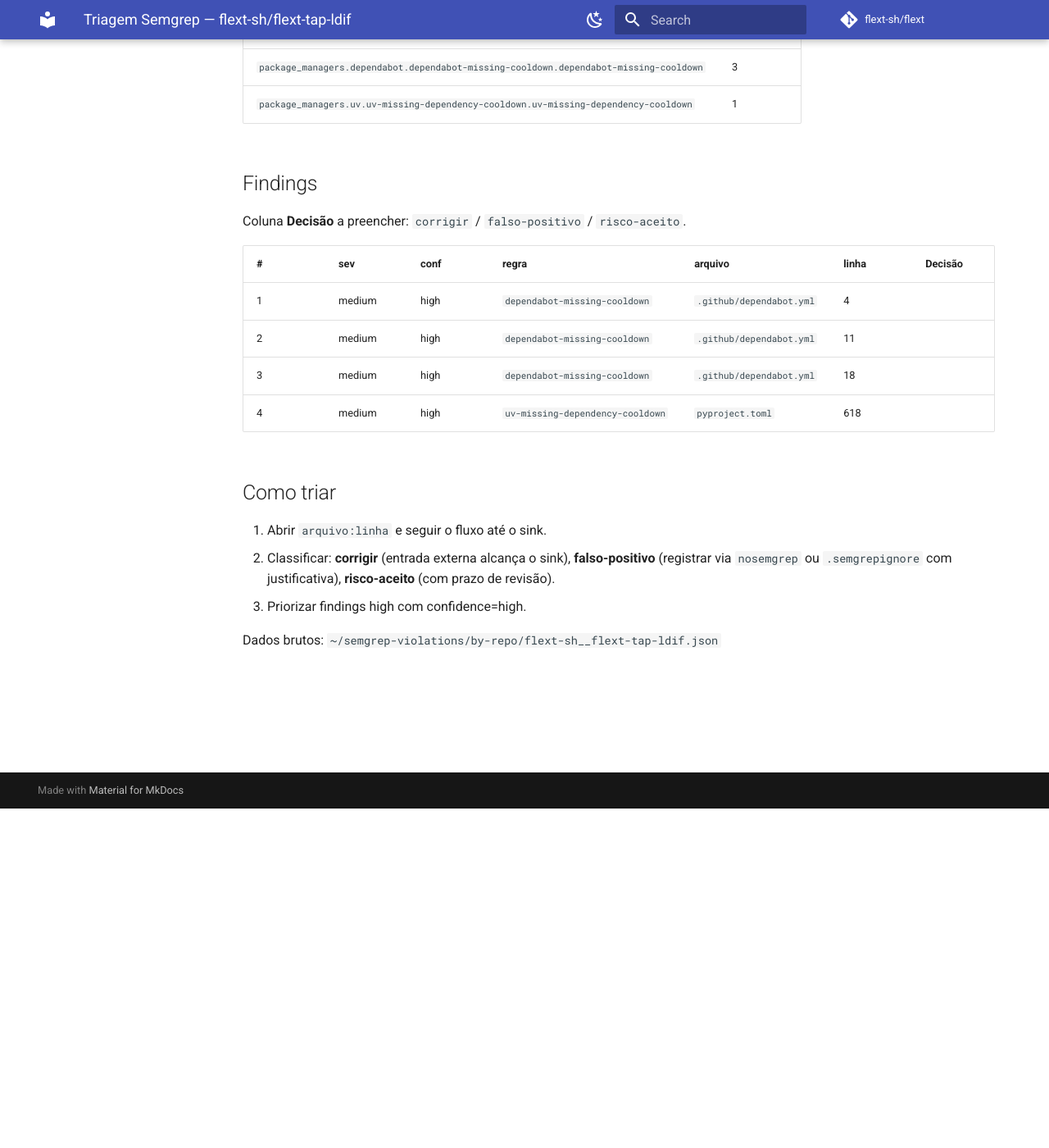
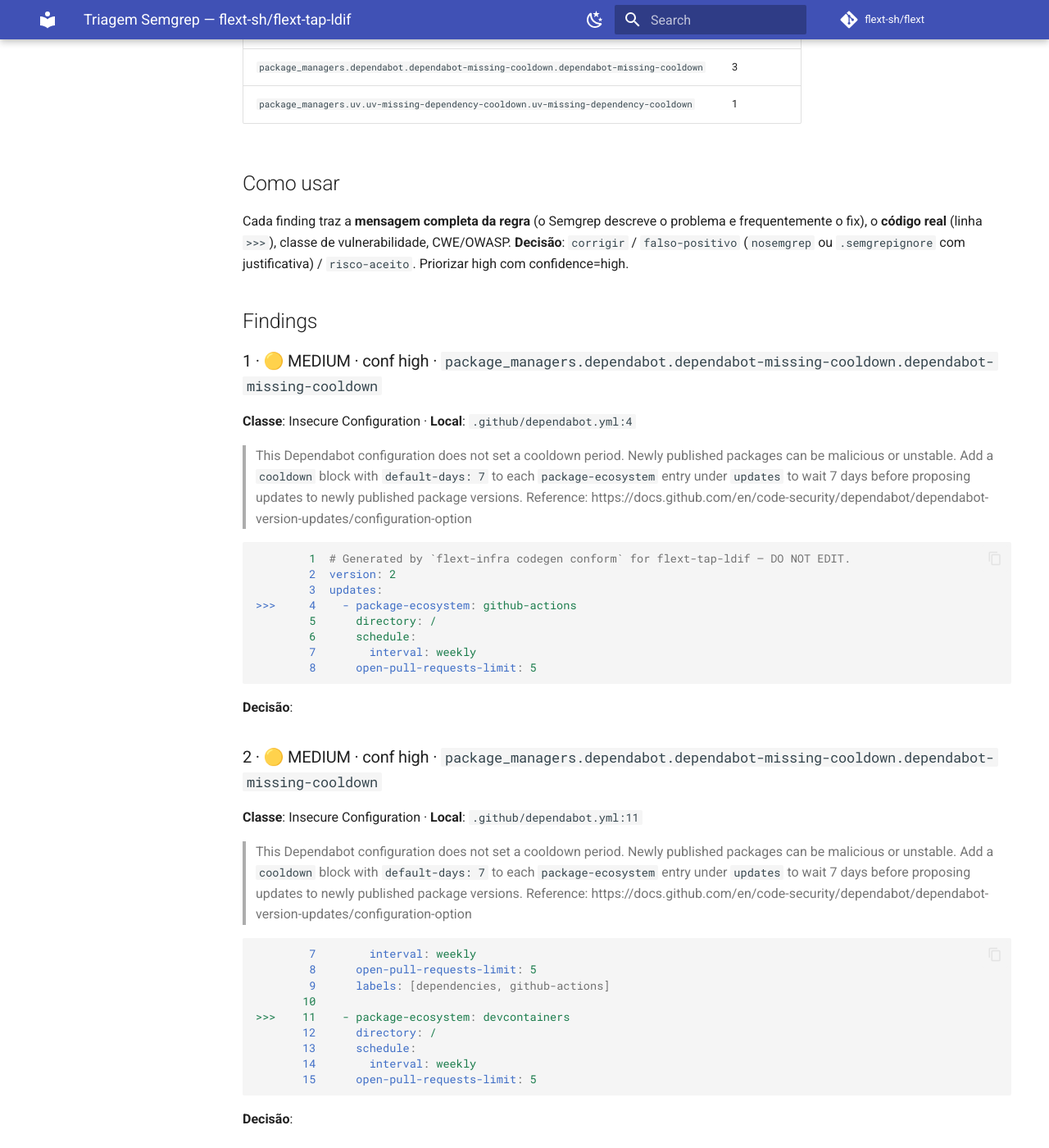
Before and after one commit to flext-sh/flext-tap-ldif, an MkDocs documentation site: the page built from docs/security/semgrep-triage.md, in a window 1280 px wide and 1400 px high, scrolled down 414 px. Shown: the whole window at 82% size. Built offline with MkDocs 1.6.1 and Material for MkDocs 9.7.7, drawn with Linux system fonts in a browser that asks for light colours; comment, search, counter and statistics services are not loaded; some of the changed text lies outside the part shown.

Commit message:
docs(security): enrich Semgrep triage with code snippets and full rule messages
Cada achado agora traz:
- codigo real numerado extraido da worktree (linha >>> = sink)
- mensagem completa da regra (descricao do problema e do fix)
- CWE/classe de vulnerabilidade e effort onde disponivel

````diff
--- a/docs/security/semgrep-triage.md
+++ b/docs/security/semgrep-triage.md
@@ -14,21 +14,84 @@ Confiança: high 4, medium 0, low 0
 | `package_managers.dependabot.dependabot-missing-cooldown.dependabot-missing-cooldown` | 3 |
 | `package_managers.uv.uv-missing-dependency-cooldown.uv-missing-dependency-cooldown` | 1 |
 
+## Como usar
+
+Cada finding traz a **mensagem completa da regra** (o Semgrep descreve o problema e frequentemente o fix), o **código real** (linha `>>>`), classe de vulnerabilidade, CWE/OWASP.
+**Decisão**: `corrigir` / `falso-positivo` (`nosemgrep` ou `.semgrepignore` com justificativa) / `risco-aceito`. Priorizar high com confidence=high.
+
 ## Findings
 
-Coluna **Decisão** a preencher: `corrigir` / `falso-positivo` / `risco-aceito`.
+### 1 · 🟡 MEDIUM · conf high · `package_managers.dependabot.dependabot-missing-cooldown.dependabot-missing-cooldown`
+**Classe**: Insecure Configuration · **Local**: `.github/dependabot.yml:4`
 
-| # | sev | conf | regra | arquivo | linha | Decisão |
-|---|---|---|---|---|---|---|
-| 1 | medium | high | `dependabot-missing-cooldown` | `.github/dependabot.yml` | 4 | |
-| 2 | medium | high | `dependabot-missing-cooldown` | `.github/dependabot.yml` | 11 | |
-| 3 | medium | high | `dependabot-missing-cooldown` | `.github/dependabot.yml` | 18 | |
-| 4 | medium | high | `uv-missing-dependency-cooldown` | `pyproject.toml` | 618 | |
+> This Dependabot configuration does not set a cooldown period. Newly published packages can be malicious or unstable. Add a `cooldown` block with `default-days: 7` to each `package-ecosystem` entry under `updates` to wait 7 days before proposing updates to newly published package versions. Reference: https://docs.github.com/en/code-security/dependabot/dependabot-version-updates/configuration-option
 
-## Como triar
+```yaml
+        1  # Generated by `flext-infra codegen conform` for flext-tap-ldif — DO NOT EDIT.
+        2  version: 2
+        3  updates:
+>>>     4    - package-ecosystem: github-actions
+        5      directory: /
+        6      schedule:
+        7        interval: weekly
+        8      open-pull-requests-limit: 5
+```
 
-1. Abrir `arquivo:linha` e seguir o fluxo até o sink.
-2. Classificar: **corrigir** (entrada externa alcança o sink), **falso-positivo** (registrar via `nosemgrep` ou `.semgrepignore` com justificativa), **risco-aceito** (com prazo de revisão).
-3. Priorizar findings high com confidence=high.
+**Decisão**:
 
-Dados brutos: `~/semgrep-violations/by-repo/flext-sh__flext-tap-ldif.json`
+### 2 · 🟡 MEDIUM · conf high · `package_managers.dependabot.dependabot-missing-cooldown.dependabot-missing-cooldown`
+**Classe**: Insecure Configuration · **Local**: `.github/dependabot.yml:11`
+
+> This Dependabot configuration does not set a cooldown period. Newly published packages can be malicious or unstable. Add a `cooldown` block with `default-days: 7` to each `package-ecosystem` entry under `updates` to wait 7 days before proposing updates to newly published package versions. Reference: https://docs.github.com/en/code-security/dependabot/dependabot-version-updates/configuration-option
+
+```yaml
+        7        interval: weekly
+        8      open-pull-requests-limit: 5
+        9      labels: [dependencies, github-actions]
+       10
+>>>    11    - package-ecosystem: devcontainers
+       12      directory: /
+       13      schedule:
+       14        interval: weekly
+       15      open-pull-requests-limit: 5
+```
+
+**Decisão**:
+
+### 3 · 🟡 MEDIUM · conf high · `package_managers.dependabot.dependabot-missing-cooldown.dependabot-missing-cooldown`
+**Classe**: Insecure Configuration · **Local**: `.github/dependabot.yml:18`
+
+> This Dependabot configuration does not set a cooldown period. Newly published packages can be malicious or unstable. Add a `cooldown` block with `default-days: 7` to each `package-ecosystem` entry under `updates` to wait 7 days before proposing updates to newly published package versions. Reference: https://docs.github.com/en/code-security/dependabot/dependabot-version-updates/configuration-option
+
+```yaml
+       14        interval: weekly
+       15      open-pull-requests-limit: 5
+       16      labels: [dependencies, devcontainers]
+       17
+>>>    18    - package-ecosystem: pip
+       19      directory: /
+       20      schedule:
+       21        interval: weekly
+       22      open-pull-requests-limit: 5
+```
+
+**Decisão**:
+
+### 4 · 🟡 MEDIUM · conf high · `package_managers.uv.uv-missing-dependency-cooldown.uv-missing-dependency-cooldown`
+**Classe**: Insecure Configuration · **Local**: `pyproject.toml:618`
+
+> This pyproject.toml configures uv but does not set a dependency cooldown. Newly published packages can be malicious or unstable. Add `exclude-newer = "7 days"` under `[tool.uv]` to wait 7 days before resolving newly published package versions. Added in: 0.9.17 Reference: https://docs.astral.sh/uv/concepts/resolution/#dependency-cooldowns
+
+```toml
+      614  all = true
+      615  in_place = true
+      616  sort_first = ["build-system", "dependency-groups", "project", "tool"]
+      617
+>>>   618  [tool.uv]
+      619  link-mode = "copy"
+      620
+      621  [tool.vulture]
+      622  exclude = ["*/_protocols/*"]
+```
+
+**Decisão**:
````
Also changed, not shown: other parts of docs/security/semgrep-triage.md (+1 -1 lines).
